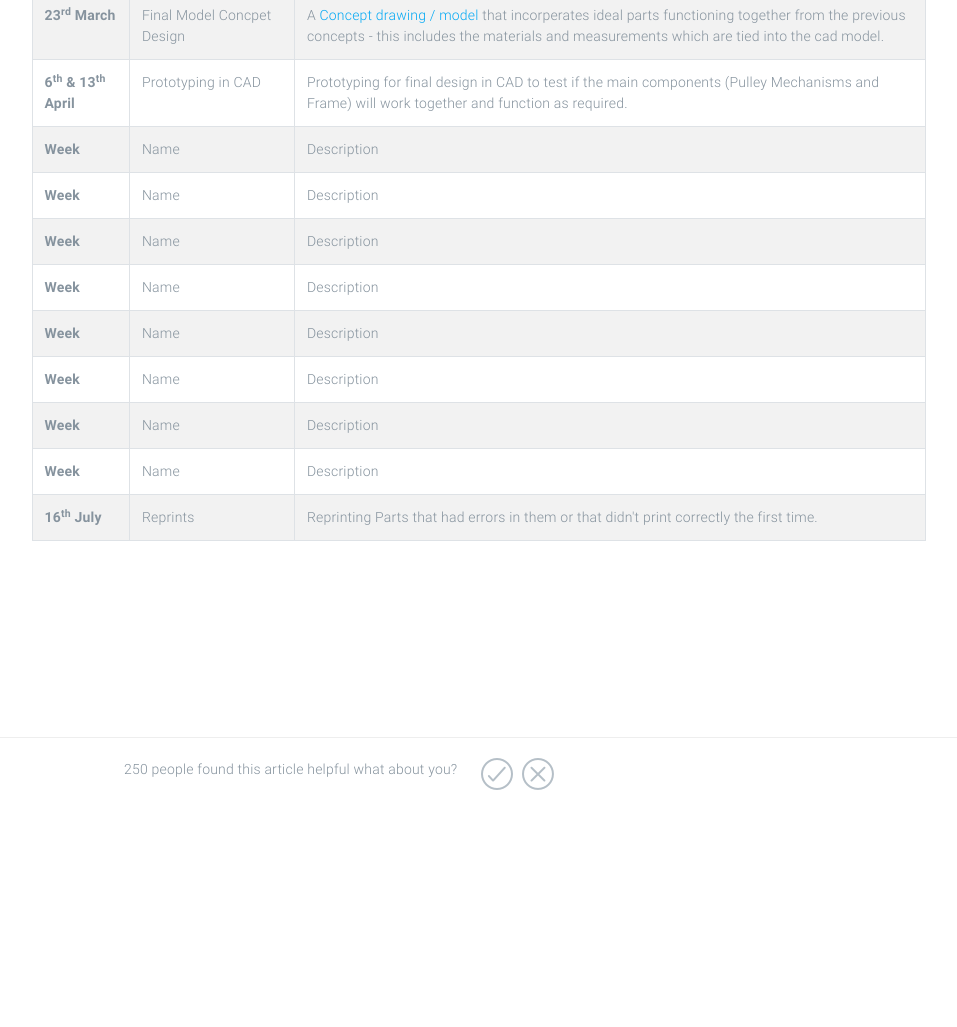
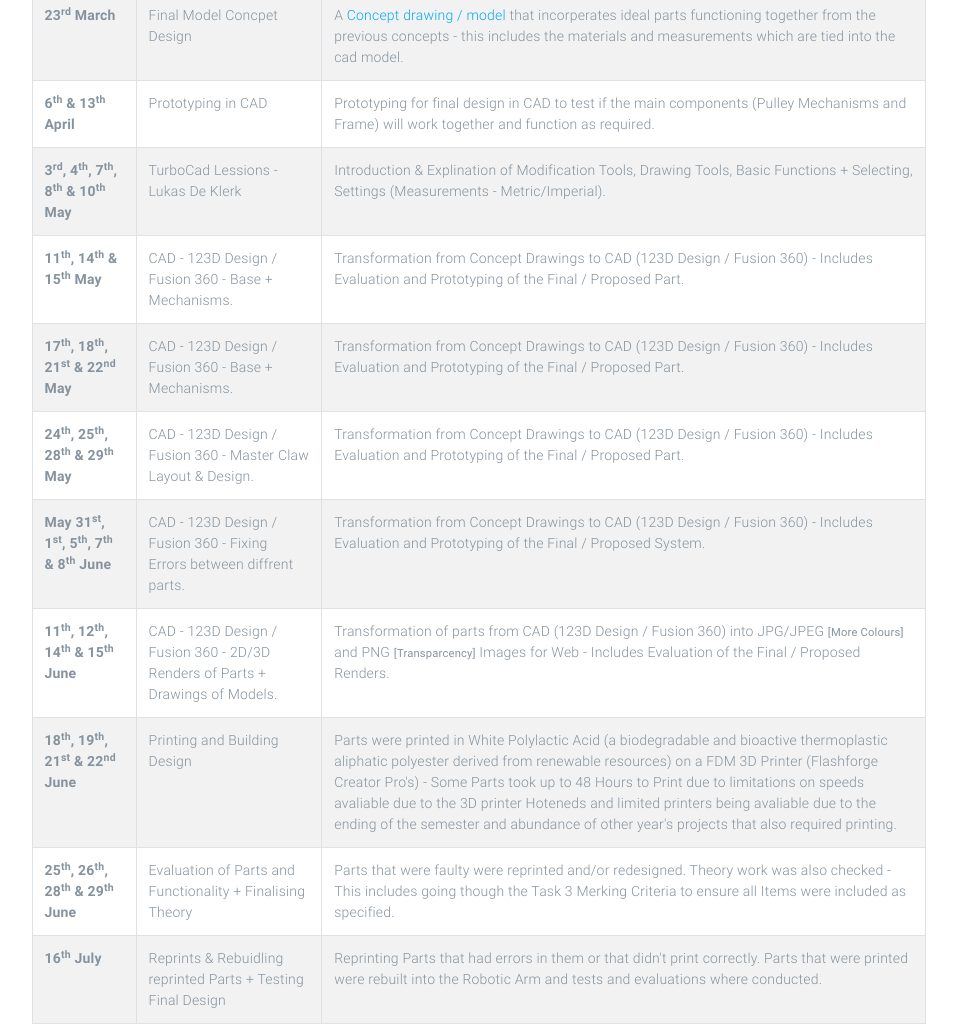
Before and after one commit to JaydenDownes/Altra-01-Robotic-Arm-Documentation, a plain HTML site: page index.html in a window 1280 px wide. Shown: the part 5720-6747 px from the top of the page, without its empty margins (161-1118 px from the left). Before the commit the page ends 6576 px from the top, so only its background shows below. Drawn offline with Linux system fonts and the light colour scheme; files whose address does not match are found by name.

Commit message:
Finalised Time Plan.

```diff
--- a/index.html
+++ b/index.html
@@ -230,59 +230,58 @@ These designs all come with advantages and disadvantages, for example a precise
                                     </tr>
 
                                         <tr>
-                                        <th scope="row">Week </th>
-                                        <td>Name</td>
-                                        <td>Description</td>
+                                        <th scope="row">3<sup>rd</sup>, 4<sup>th</sup>, 7<sup>th</sup>, 8<sup>th</sup> &amp; 10<sup>th</sup> May</th>
+                                        <td>TurboCad Lessions - Lukas De Klerk</td>
+                                        <td>Introduction &amp; Explination of Modification Tools, Drawing Tools, Basic Functions + Selecting, Settings (Measurements - Metric/Imperial). </td>
                                     </tr>
 
                                         <tr>
-                                        <th scope="row">Week </th>
-                                        <td>Name</td>
-                                        <td>Description</td>
+                                        <th scope="row">11<sup>th</sup>, 14<sup>th</sup> &amp; 15<sup>th</sup> May</th>
+                                        <td>CAD - 123D Design / Fusion 360 - Base + Mechanisms.</td>
+                                        <td>Transformation from Concept Drawings to CAD (123D Design / Fusion 360) - Includes Evaluation and Prototyping of the Final / Proposed Part.</td>
                                     </tr>
 
                                         <tr>
-                                        <th scope="row">Week </th>
-                                        <td>Name</td>
-                                        <td>Description</td>
+                                        <th scope="row">17<sup>th</sup>, 18<sup>th</sup>, 21<sup>st</sup> &amp; 22<sup>nd</sup> May</th>
+                                        <td>CAD - 123D Design / Fusion 360 - Base + Mechanisms.</td>
+                                        <td>Transformation from Concept Drawings to CAD (123D Design / Fusion 360) - Includes Evaluation and Prototyping of the Final / Proposed Part.</td>
                                     </tr>
 
                                         <tr>
-                                        <th scope="row">Week </th>
-                                        <td>Name</td>
-                                        <td>Description</td>
+                                        <th scope="row">24<sup>th</sup>, 25<sup>th</sup>, 28<sup>th</sup> &amp; 29<sup>th</sup> May</th>
+                                        <td>CAD - 123D Design / Fusion 360 - Master Claw Layout &amp; Design.</td>
+                                        <td>Transformation from Concept Drawings to CAD (123D Design / Fusion 360) - Includes Evaluation and Prototyping of the Final / Proposed Part.</td>
                                     </tr>
 
                                         <tr>
-                                        <th scope="row">Week </th>
-                                        <td>Name</td>
-                                        <td>Description</td>
+                                        <th scope="row">May 31<sup>st</sup>, 1<sup>st</sup>, 5<sup>th</sup>, 7<sup>th</sup> &amp; 8<sup>th</sup> June</th>
+                                        <td>CAD - 123D Design / Fusion 360 - Fixing Errors between diffrent parts.</td>
+                                        <td>Transformation from Concept Drawings to CAD (123D Design / Fusion 360) - Includes Evaluation and Prototyping of the Final / Proposed System.</td>
                                     </tr>
 
                                         <tr>
-                                        <th scope="row">Week </th>
-                                        <td>Name</td>
-                                        <td>Description</td>
+                                        <th scope="row">11<sup>th</sup>, 12<sup>th</sup>, 14<sup>th</sup> &amp; 15<sup>th</sup> June</th>
+                                        <td>CAD - 123D Design / Fusion 360 - 2D/3D Renders of Parts + Drawings of Models.</td>
+                                        <td>Transformation of parts from CAD (123D Design / Fusion 360) into JPG/JPEG <small>[More Colours]</small> and PNG <small>[Transparcency]</small> Images for Web - Includes Evaluation of the Final / Proposed Renders.</td>
                                     </tr>
 
                                         <tr>
-                                        <th scope="row">Week </th>
-                                        <td>Name</td>
-                                        <td>Description</td>
+                                        <th scope="row">18<sup>th</sup>, 19<sup>th</sup>, 21<sup>st</sup> &amp; 22<sup>nd</sup> June</th>
+                                        <td>Printing and Building Design</td>
+                                        <td>Parts were printed in White Polylactic Acid (a biodegradable and bioactive thermoplastic aliphatic polyester derived from renewable resources) on a FDM 3D Printer (Flashforge Creator Pro's) - Some Parts took up to 48 Hours to Print due to limitations on speeds avaliable due to the 3D printer Hoteneds and limited printers being avaliable due to the ending of the semester and abundance of other year's projects that also required printing.</td>
                                     </tr>
 
                                         <tr>
-                                        <th scope="row">Week </th>
-                                        <td>Name</td>
-                                        <td>Description</td>
+                                            <th scope="row">25<sup>th</sup>, 26<sup>th</sup>, 28<sup>th</sup> &amp; 29<sup>th</sup> June</th>
+                                        <td>Evaluation of Parts and Functionality + Finalising Theory</td>
+                                        <td>Parts that were faulty were reprinted and/or redesigned. Theory work was also checked - This includes going though the Task 3 Merking Criteria to ensure all Items were included as specified.</td>
                                     </tr>
 
                                         <tr>
                                         <th scope="row">16<sup>th</sup> July </th>
-                                        <td>Reprints</td>
-                                        <td>Reprinting Parts that had errors in them or that didn't print correctly the first time.</td>
+                                        <td>Reprints &amp; Rebuidling reprinted Parts + Testing Final Design</td>
+                                        <td>Reprinting Parts that had errors in them or that didn't print correctly. Parts that were printed were rebuilt into the Robotic Arm and tests and evaluations where conducted.</td>
                                     </tr>
-
                                     </tbody>
                                 </table>
                     <div
```
